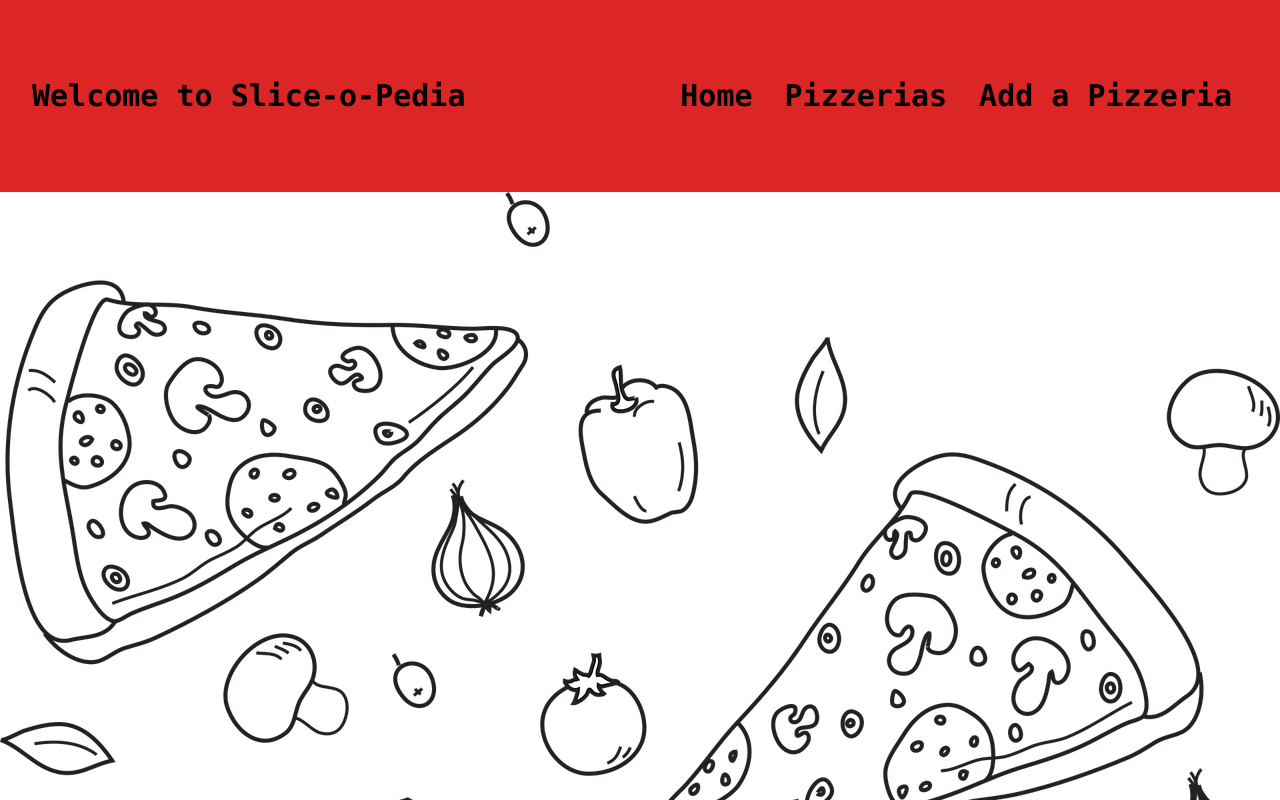
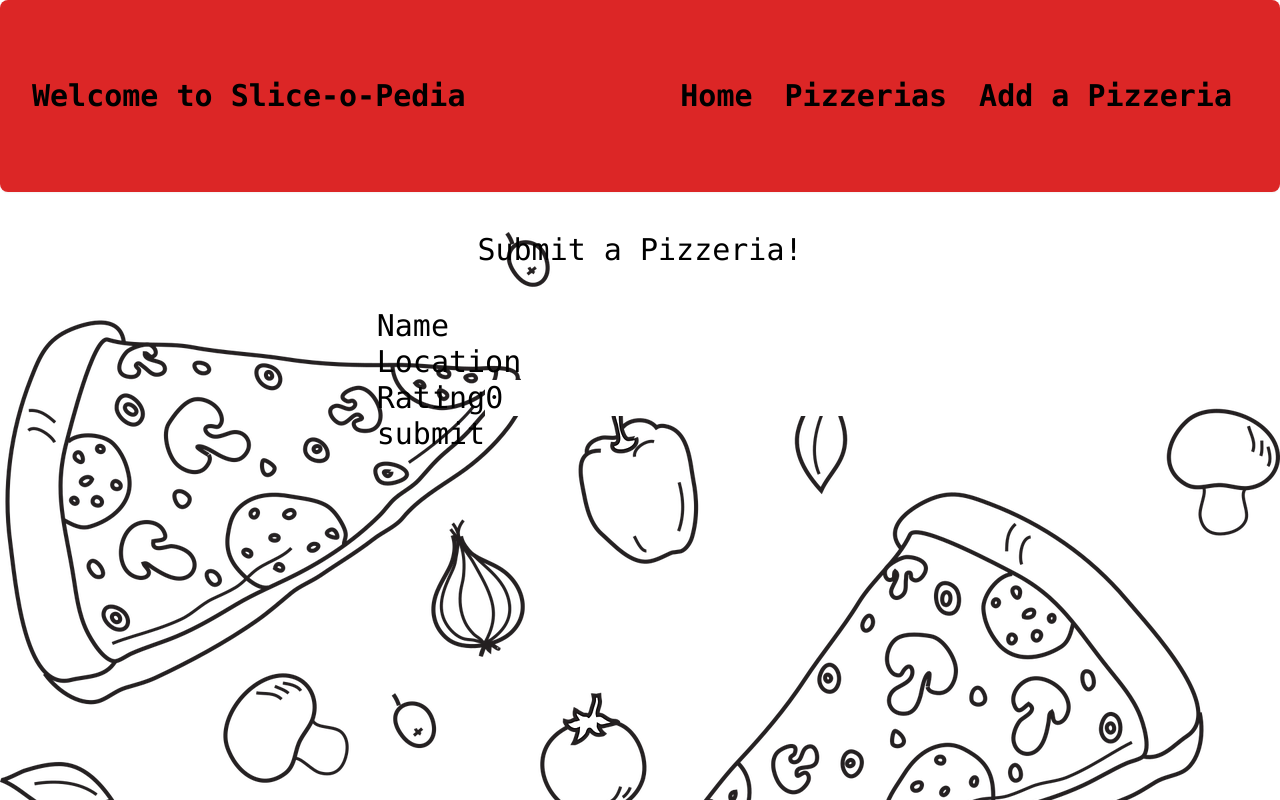
Before and after one commit to LiamB93/Slice-O-Pedia, a React (Create React App) app in the folder client/: page /new in a window 1280 px wide. Shown: the top 800 px of the page. Built offline with nearby package versions, Linux system fonts and the light colour scheme; no server answers.

Commit message:
background fixed

```diff
--- a/client/src/App.css
+++ b/client/src/App.css
@@ -1,38 +1,4 @@
-.App {
-  text-align: center;
+.main-container {
+  background-image: url('./images/background.png');
+  min-height: calc(100vh - 192px)
 }
-
-.App-logo {
-  height: 40vmin;
-  pointer-events: none;
-}
-
-@media (prefers-reduced-motion: no-preference) {
-  .App-logo {
-    animation: App-logo-spin infinite 20s linear;
-  }
-}
-
-.App-header {
-  background-color: #282c34;
-  min-height: 100vh;
-  display: flex;
-  flex-direction: column;
-  align-items: center;
-  justify-content: center;
-  font-size: calc(10px + 2vmin);
-  color: white;
-}
-
-.App-link {
-  color: #61dafb;
-}
-
-@keyframes App-logo-spin {
-  from {
-    transform: rotate(0deg);
-  }
-  to {
-    transform: rotate(360deg);
-  }
-}
--- a/client/src/App.js
+++ b/client/src/App.js
@@ -6,7 +6,6 @@ import AllPizzerias from "./components/AllPizzerias";
 import NewPizzeria from './components/NewPizzeria';
 import Navbar from './components/Navbar';
 import LeaveReview from './components/LeaveReview';
-import Home from "./components/Home";
 // import PizzeriaDetails from "./components/PizzeriaDetails"
 
 function App() {
@@ -17,24 +16,24 @@ function App() {
 
 
       <Navbar />
+      <div className="main-container">
 
-      <Route path="/">
-        <Home className="fixed w-full h-full bg-no-repeat bg-cover" />
 
-      </Route>
+
 
         <Route exact path="/pizzerias">
           <AllPizzerias pizzerias={pizzerias} setPizzerias={setPizzerias} />
         </Route>
-      <Route exact path="/new">
+        <Route path="/new">
           <NewPizzeria />
         </Route>
-      <Route exact path="/pizzerias/:pizzeriaName/review">
+        <Route path="/pizzerias/:pizzeriaName/review">
           <LeaveReview pizzerias={pizzerias} />
         </Route>
         {/* <Route path="/pizzerias/:id">
         <PizzeriaDetails />
       </Route> */}
+      </div>
 
     </div>
   );
--- a/client/src/components/AllPizzerias.jsx
+++ b/client/src/components/AllPizzerias.jsx
@@ -1,6 +1,7 @@
 import axios from "axios";
 import { useEffect, useState } from "react";
 import { Link } from "react-router-dom";
+import background from "../images/background.png"
 
 const base = process.env.REACT_APP_AIRTABLE_BASE
 const key = process.env.REACT_APP_AIRTABLE_KEY
@@ -27,13 +28,22 @@ function AllPizzerias(props) {
     fetchPizzeria();
   }, []);
   return (
-    <div>
+    <>
+
+
+
+
+
 
       {pizzerias.map((pizzeria) => {
         return (
           <Link to={`/pizzerias/${pizzeria.fields.name}/review`} key={pizzeria.id}>
-            <ul>
-              <li>{pizzeria.fields.name}</li>
+            <ul className="font-mono text-3xl my-8">
+              <li className="flex justify-center space-x-12">
+                <h1>{pizzeria.fields.name}</h1>
+                <h1>{pizzeria.fields.location}</h1>
+                <h1>{pizzeria.fields.rating}</h1>
+              </li>
             </ul>
           </Link>
 
@@ -41,7 +51,7 @@ function AllPizzerias(props) {
       })}
 
 
-    </div>
+    </>
   )
 }
 export default AllPizzerias;
--- a/client/src/components/Home.jsx
+++ /dev/null
@@ -1,10 +0,0 @@
-import React from "react";
-import background from "../images/background.png";
-function Home() {
-  return (
-    <div>
-      <img src={background} />
-    </div>
-  )
-}
-export default Home;
--- a/client/src/components/LeaveReview.jsx
+++ b/client/src/components/LeaveReview.jsx
@@ -46,9 +46,10 @@ function LeaveReview(props) {
     history.push(`/pizzerias`);
   }
   return (
-    <div>
+    <div className="font-mono text-3xl m-10">
       <h1>Leave a Review!</h1>
       <h3> {pizzeriaName} </h3>
+      <h4> {pizzeriaLocation}</h4>
       <form onSubmit={handleSubmit}>
         <label>Leave Review</label>
         <input
--- a/client/src/components/Navbar.jsx
+++ b/client/src/components/Navbar.jsx
@@ -2,7 +2,7 @@ import { Link } from "react-router-dom";
 
 function Navbar() {
   return (
-    <nav className="flex justify-between items-center bg-red-600 w-screen h-48 space-x-10 font-bold text-3xl relative shadow-sm font-mono"
+    <nav className="flex justify-between items-center bg-red-600 w-screen h-48 space-x-10 font-bold text-3xl relative shadow-sm font-mono rounded-lg"
       role="navigation"
     >
       <h1 className="pl-8">Welcome to Slice-o-Pedia</h1>
--- a/client/src/components/NewPizzeria.jsx
+++ b/client/src/components/NewPizzeria.jsx
@@ -2,6 +2,7 @@ import { useState } from "react";
 import axios from "axios";
 import Form from "./Form";
 import { useHistory } from "react-router";
+import background from "../images/background.png";
 
 const base = process.env.REACT_APP_AIRTABLE_BASE
 const key = process.env.REACT_APP_AIRTABLE_KEY
@@ -32,8 +33,10 @@ function NewPizzeria() {
 
   }
   return (
+
     <div>
-      <h1>Submit a Pizzeria!</h1>
+      <h1 className="flex justify-center font-mono text-3xl m-10">Submit a Pizzeria!</h1>
+      <div className=" flex justify-center font-mono text-3xl m-10">
         <Form
           name={name}
           setName={setName}
@@ -45,6 +48,8 @@ function NewPizzeria() {
           type={"submit"}
         />
       </div>
+    </div >
+
   )
 }
 
```
Lines whose indentation alone changed are shown as unchanged.
